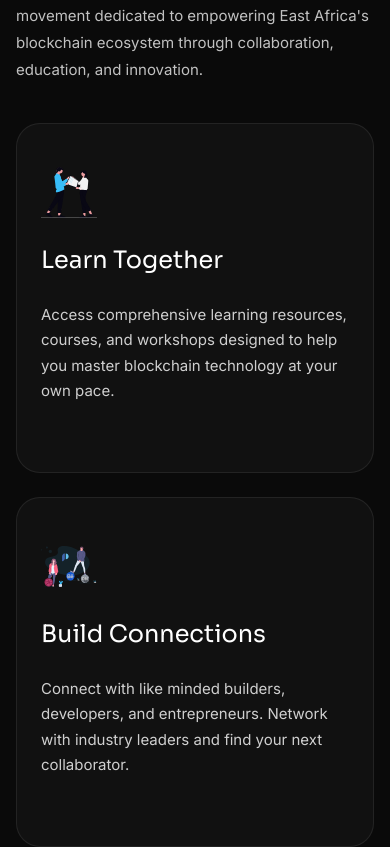
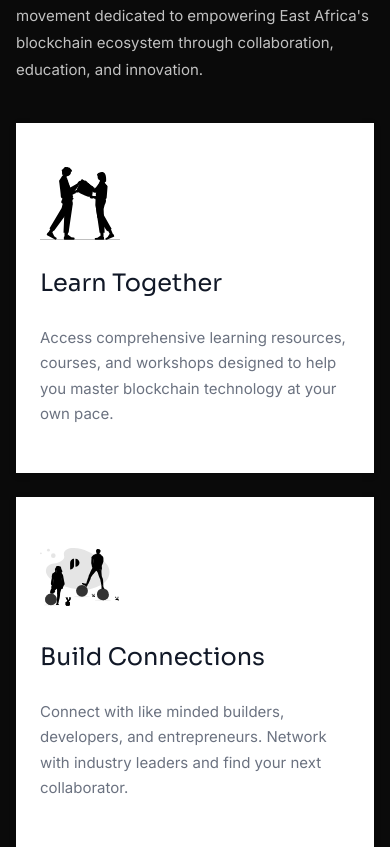
Before and after one commit to Deon62/cneo, a React (Vite) app: page /community in a window 390 px wide. Shown: the part 1064-1911 px from the top of the page. Built offline with nearby package versions, Linux system fonts and the light colour scheme.

Commit message:
updating socail cards

```diff
--- a/src/Community.css
+++ b/src/Community.css
@@ -477,21 +477,14 @@
 }
 
 .community-value-card {
-  background: rgba(255, 255, 255, 0.03);
-  border-radius: 24px;
+  background: #FFFFFF;
+  border-radius: 0;
   padding: 64px 48px;
   display: flex;
   flex-direction: column;
-  transition: all 0.3s ease;
-  border: 1px solid rgba(255, 255, 255, 0.08);
+  border: none;
   min-height: 500px;
-}
-
-.community-value-card:hover {
-  background: rgba(255, 255, 255, 0.05);
-  border-color: rgba(255, 255, 255, 0.12);
-  transform: translateY(-4px);
-  box-shadow: 0 20px 40px rgba(0, 0, 0, 0.3);
+  box-shadow: 0 2px 8px rgba(0, 0, 0, 0.1);
 }
 
 .value-icon {
@@ -501,24 +494,20 @@
   display: flex;
   align-items: center;
   justify-content: center;
-  transition: all 0.3s ease;
 }
 
 .value-icon img {
   width: 100%;
   height: 100%;
   object-fit: contain;
-}
-
-.community-value-card:hover .value-icon {
-  transform: scale(1.05);
+  filter: brightness(0);
 }
 
 .value-title {
   font-family: 'Sora', sans-serif;
   font-size: 1.75rem;
   font-weight: 400;
-  color: #FFFFFF;
+  color: #111827;
   margin-bottom: 24px;
   line-height: 1.4;
 }
@@ -527,7 +516,7 @@
   font-family: 'Inter', sans-serif;
   font-size: 1rem;
   font-weight: 400;
-  color: rgba(255, 255, 255, 0.8);
+  color: #6B7280;
   line-height: 1.7;
   flex-grow: 1;
 }
@@ -557,6 +546,7 @@
   .community-value-card {
     padding: 48px 32px;
     min-height: 400px;
+    border-radius: 0;
   }
 }
 
@@ -574,12 +564,17 @@
   .community-value-card {
     padding: 40px 24px;
     min-height: 350px;
+    border-radius: 0;
   }
 
   .value-icon {
-    width: 56px;
-    height: 56px;
+    width: 80px;
+    height: 80px;
     margin-bottom: 24px;
+  }
+
+  .value-icon img {
+    filter: brightness(0);
   }
 
   .value-title {
```
